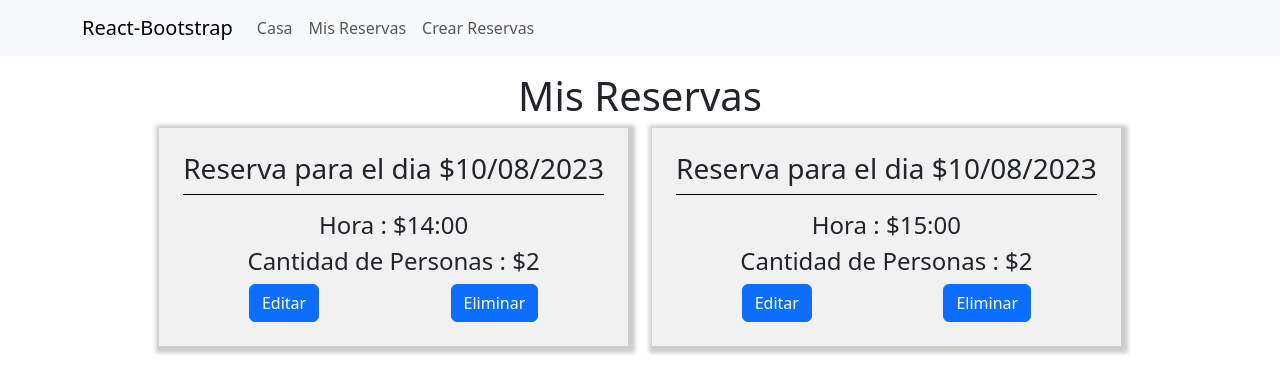
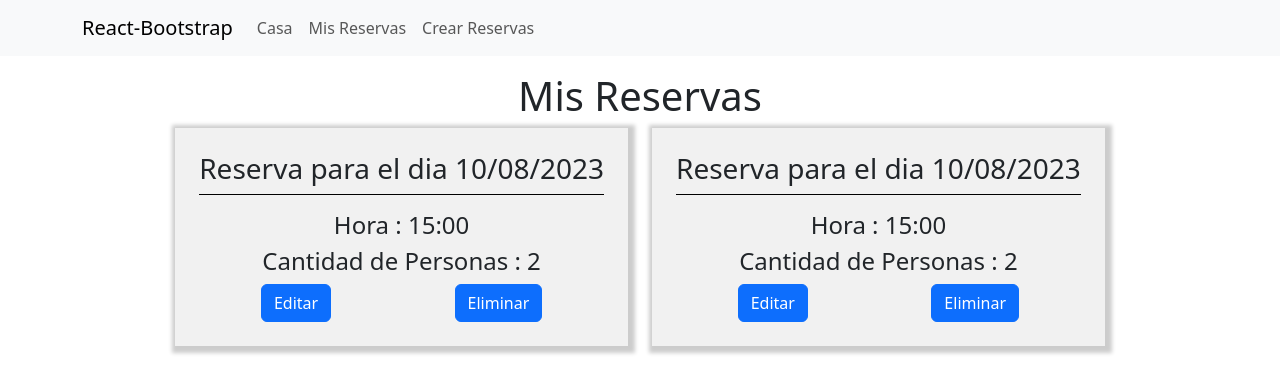
Before and after one commit to djauguust/Grupo2-TP3-Front-Restaurant-RollingCode, a React (Vite) app: page /Mis-Reservas in a window 1280 px wide. Shown: the top 392 px of the page. Built offline with nearby package versions, Linux system fonts and the light colour scheme; data requests are answered from the project's data file.

Commit message:
Agregue la funcion eliminar reserva, y la puse como onclick en el boton de eliminar reserva

```diff
--- a/db.json
+++ b/db.json
@@ -2,15 +2,15 @@
   "Reservas": [
     {
       "Fecha": "10/08/2023",
-      "Hora": "14:00",
+      "Hora": "15:00",
       "CantidadDePersonas": "2",
       "id": 1
     },
     {
-      "id": 2,
       "Fecha": "10/08/2023",
+      "Hora": "15:00",
       "CantidadDePersonas": "2",
-      "Hora": "15:00"
+      "id": 2
     }
   ]
 }
--- a/src/paginas/misReservas/ContenedorReservas/contenedorReservas.jsx
+++ b/src/paginas/misReservas/ContenedorReservas/contenedorReservas.jsx
@@ -1,11 +1,30 @@
-import React from 'react'
+import React, { useContext } from 'react'
 import { Button, Col, Stack } from 'react-bootstrap'
+import { ReservasContexto } from '../../../contexto/contexto'
+import axios from 'axios'
 
 const contenedorReservas = ({ onShowModal, Reserva }) => {
+
+  const {TraerReservas} = useContext(ReservasContexto)
+  const UrlReservas = import.meta.env.VITE_API_RESERVAS
+
+
 //Sirve para parasr el id al modal
     const clickEditar = () => {
         onShowModal(Reserva.id)
     }
+
+    const EliminarDatos = () =>{
+      axios.delete(`${UrlReservas}/${Reserva.id}`)
+      .then(response =>{
+        console.log("Reserva Eliminada con exito");
+      })
+      .catch(error => {
+        console.log("Error al eliminar la reserva");
+      })
+      TraerReservas()
+    }
+
 //Todo abajo es el contenido de las reservas, para el diseño
   return (
     <>
@@ -13,16 +32,16 @@ const contenedorReservas = ({ onShowModal, Reserva }) => {
               <div className="Contenedor-Reservas">
                 <Stack gap={3}>
                   <div className="Contenedor-Fecha">
-                    <h3>Reserva para el dia ${Reserva.Fecha}</h3>
+                    <h3>Reserva para el dia {Reserva.Fecha}</h3>
                   </div>
                   <div className="text-center">
-                    <h4>Hora : ${Reserva.Hora}</h4>
+                    <h4>Hora : {Reserva.Hora}</h4>
                     <h4 className="Contenedor-Cantidad-Personas">
-                      Cantidad de Personas : ${Reserva.CantidadDePersonas}
+                      Cantidad de Personas : {Reserva.CantidadDePersonas}
                     </h4>
                     <div className="mt-2 d-flex justify-content-around">
                       <Button onClick={clickEditar}>Editar</Button>
-                      <Button>Eliminar</Button>
+                      <Button onClick={EliminarDatos} >Eliminar</Button>
                     </div>
                   </div>
                 </Stack>
--- a/src/paginas/misReservas/ModalReservas/modalReservas.jsx
+++ b/src/paginas/misReservas/ModalReservas/modalReservas.jsx
@@ -12,7 +12,7 @@ import axios from "axios";
 
 const modalReservas = ({ showModal, onCloseModal, selectedReservaId }) => {
   //Traer cosas dle context
-  const { TraerUnaReserva, Reserva, setReservaEditada, EditarReserva,ReservaEditada } = useContext(ReservasContexto);
+  const { TraerUnaReserva, Reserva, setReservaEditada, EditarReserva,ReservaEditada, TraerReservas} = useContext(ReservasContexto);
   //Valor externo para que traer una reserva funcione una vez y no sea un bucle infinito
   const [externalChange, setExternalChange] = useState(false);
 
@@ -85,6 +85,7 @@ const modalReservas = ({ showModal, onCloseModal, selectedReservaId }) => {
                   console.log("Reserva Actualizada");
                   console.log(Reserva)
                   onCloseModal()
+                  TraerReservas()
                 })
                 .catch(error => {
                   console.log(error);
@@ -118,6 +119,8 @@ const EstablecerDatos = async () =>{
 useEffect(() => {
     EstablecerDatos();
   }, [Reserva]);
+
+
 
 
   return (
```
